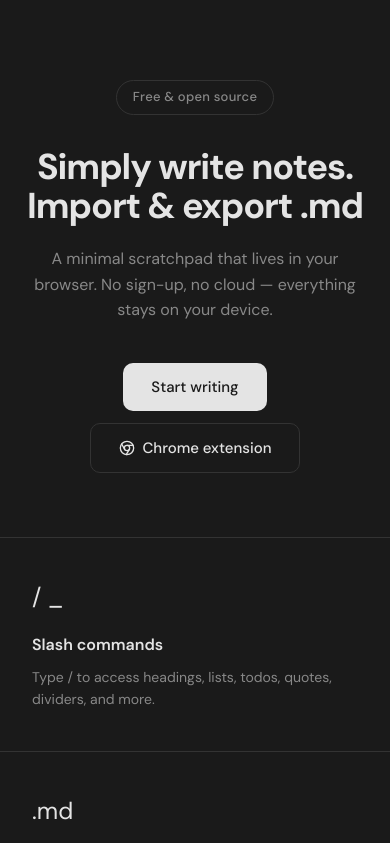
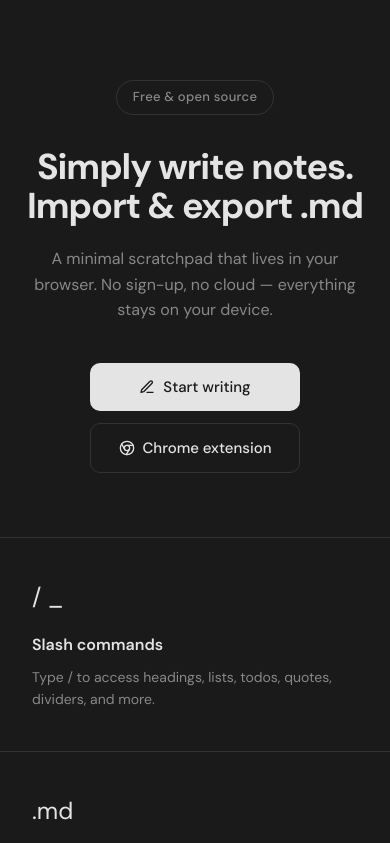
Before and after one commit to cedlll/scratch-pad, a browser extension: page index.html in a window 390 px wide. Shown: the top 843 px of the page. Drawn offline with Linux system fonts and the light colour scheme.

Commit message:
Updated button links and icons

```diff
--- a/index.html
+++ b/index.html
@@ -141,6 +141,8 @@
 
     @media (max-width: 480px) {
       .features { grid-template-columns: 1fr; }
+      .cta-group { flex-direction: column; }
+      .cta-group .btn { width: 100%; justify-content: center; }
     }
 
     .feature {
@@ -195,8 +197,11 @@
     <h1>Simply write notes.<br>Import &amp; export .md</h1>
     <p>A minimal scratchpad that lives in your browser. No sign-up, no cloud — everything stays on your device.</p>
     <div class="cta-group">
-      <a href="/app" class="btn btn-primary">Start writing</a>
-      <a href="https://chromewebstore.google.com" class="btn btn-secondary">
+      <a href="/app" class="btn btn-primary">
+        <svg width="16" height="16" viewBox="0 0 24 24" fill="none" stroke="currentColor" stroke-width="2" stroke-linecap="round" stroke-linejoin="round" aria-hidden="true"><path d="M12 20h9"/><path d="M16.5 3.5a2.121 2.121 0 0 1 3 3L7 19l-4 1 1-4L16.5 3.5z"/></svg>
+        Start writing
+      </a>
+      <a href="https://chromewebstore.google.com/detail/pmjpljdhpohhlhekfkjlddaafhfodbdg?utm_source=item-share-cb" class="btn btn-secondary">
         <svg width="16" height="16" viewBox="0 0 24 24" fill="none" stroke="currentColor" stroke-width="2" stroke-linecap="round" stroke-linejoin="round" aria-hidden="true"><circle cx="12" cy="12" r="10"/><circle cx="12" cy="12" r="4"/><line x1="21.17" y1="8" x2="12" y2="8"/><line x1="3.95" y1="6.06" x2="8.54" y2="14"/><line x1="10.88" y1="21.94" x2="15.46" y2="14"/></svg>
         Chrome extension
       </a>
```
Also changed, not shown: 1 other file.
